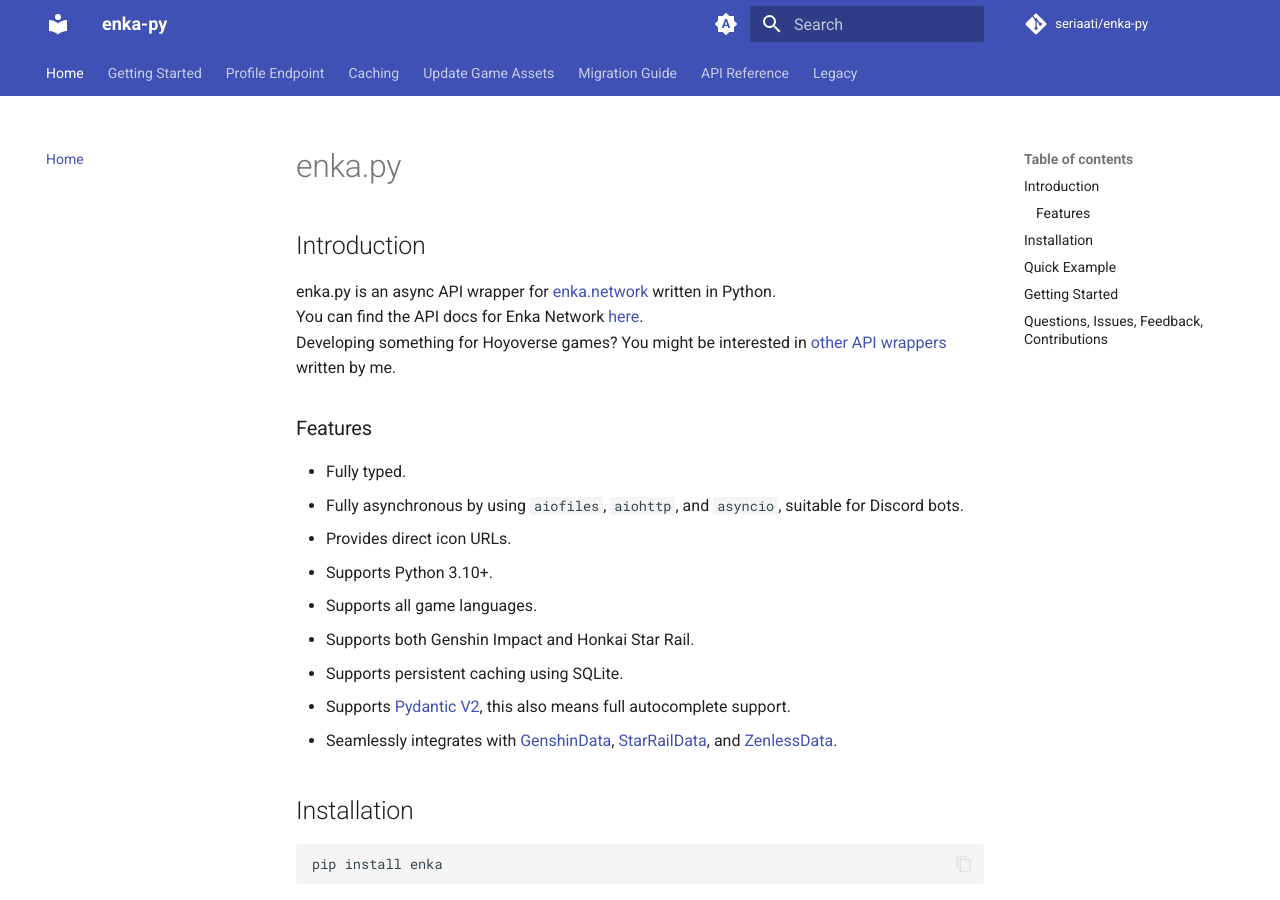
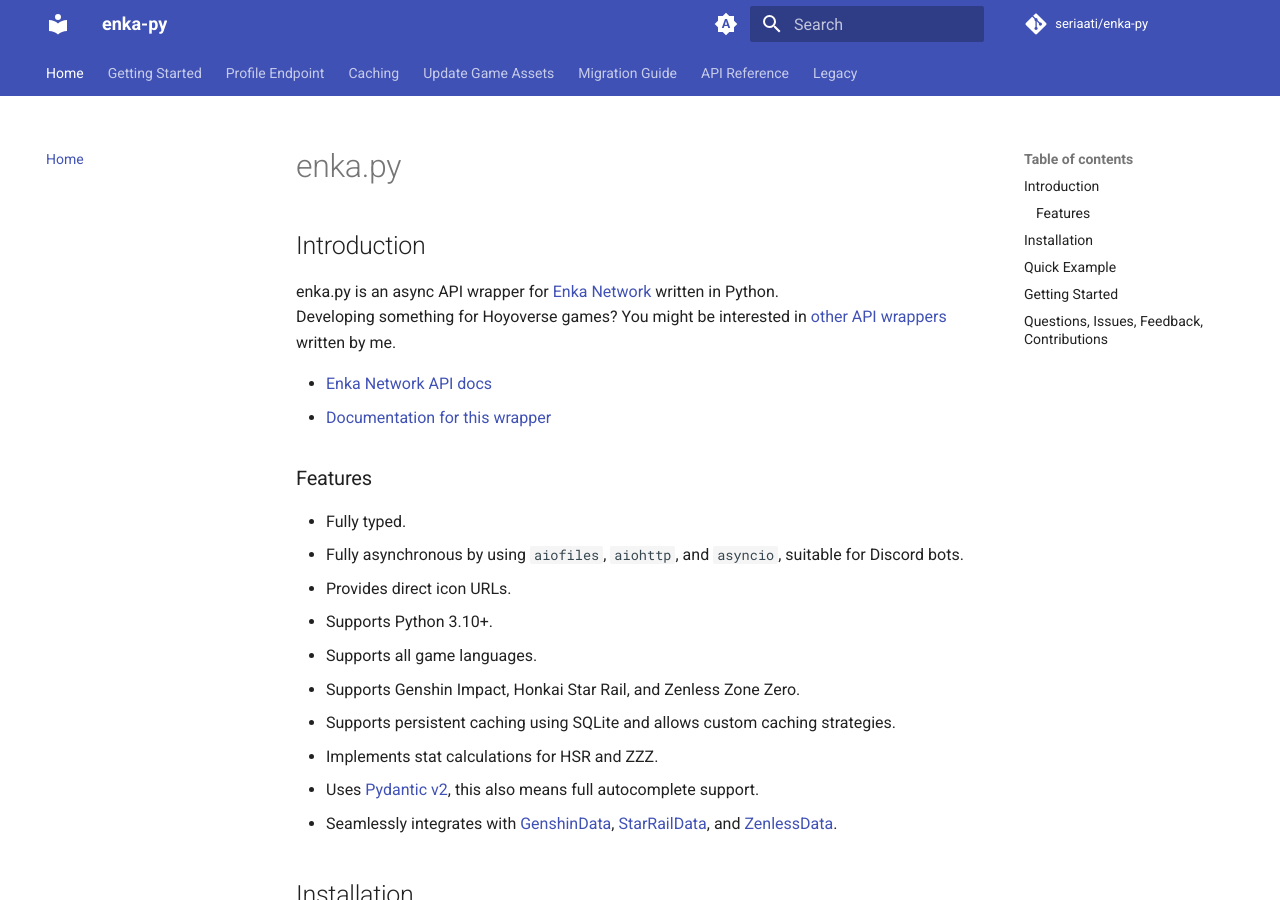
Before and after one commit to seriaati/enka-py, an MkDocs documentation site: the page built from docs/index.md, in a window 1280 px wide and 900 px high. Built offline with MkDocs 1.6.1 and Material for MkDocs 9.7.7, drawn with Linux system fonts in a browser that asks for light colours; comment, search, counter and statistics services are not loaded.

Commit message:
docs: Update index.md

```diff
--- a/docs/index.md
+++ b/docs/index.md
@@ -2,9 +2,11 @@
 
 ## Introduction
 
-enka.py is an async API wrapper for [enka.network](https://enka.network/) written in Python.
-You can find the API docs for Enka Network [here](http://api.enka.network/).
+enka.py is an async API wrapper for [Enka Network](https://enka.network/) written in Python.
 Developing something for Hoyoverse games? You might be interested in [other API wrappers](https://github.com/seriaati#api-wrappers) written by me.
+
+- [Enka Network API docs](http://api.enka.network/)
+- [Documentation for this wrapper](https://gh.seria.moe/enka-py)
 
 ### Features
 
@@ -13,9 +15,10 @@
 - Provides direct icon URLs.
 - Supports Python 3.10+.
 - Supports all game languages.
-- Supports both Genshin Impact and Honkai Star Rail.
-- Supports persistent caching using SQLite.
-- Supports [Pydantic V2](https://github.com/pydantic/pydantic), this also means full autocomplete support.
+- Supports Genshin Impact, Honkai Star Rail, and Zenless Zone Zero.
+- Supports persistent caching using SQLite and allows custom caching strategies.
+- Implements stat calculations for HSR and ZZZ.
+- Uses [Pydantic v2](https://github.com/pydantic/pydantic), this also means full autocomplete support.
 - Seamlessly integrates with [GenshinData](https://gitlab.com/Dimbreath/AnimeGameData), [StarRailData](https://github.com/Dimbreath/StarRailData), and [ZenlessData](https://git.mero.moe/dimbreath/ZenlessData).
 
 ## Installation
```
